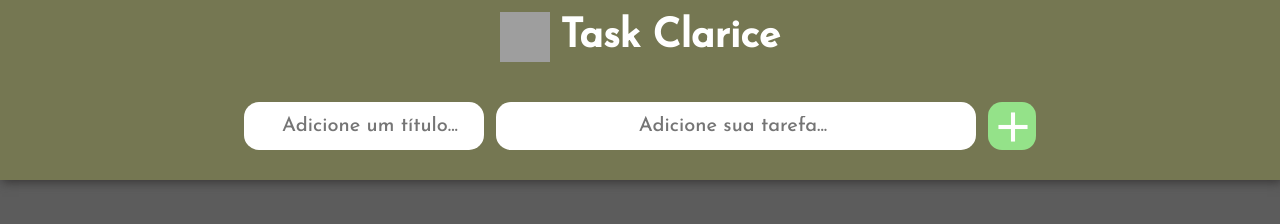
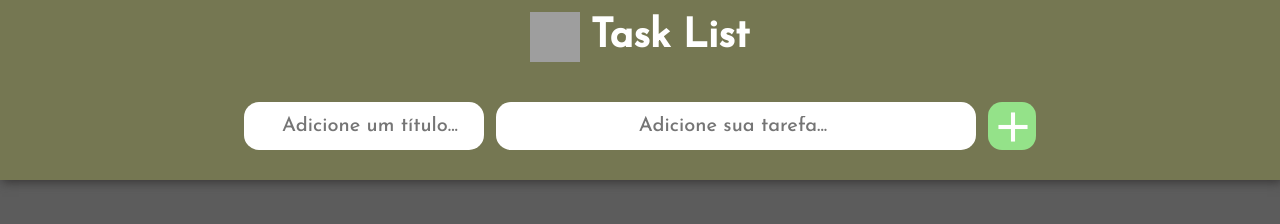
Before and after one commit to antony-souza/task-list, a plain HTML site: page index.html in a window 1280 px wide. Drawn offline with Linux system fonts and the light colour scheme; grey boxes are pictures that could not be loaded.

Commit message:
Update index.html

```diff
--- a/index.html
+++ b/index.html
@@ -15,7 +15,7 @@
 <header>
     <div class="conteiner">
         <img src="https://cdn-icons-png.flaticon.com/512/1567/1567073.png">
-        <h1>Task Clarice</h1>
+        <h1>Task List</h1>
     </div>
     <div class="header-tools">
         <input id="box-title" type="text" placeholder="Adicione um título...">
```
